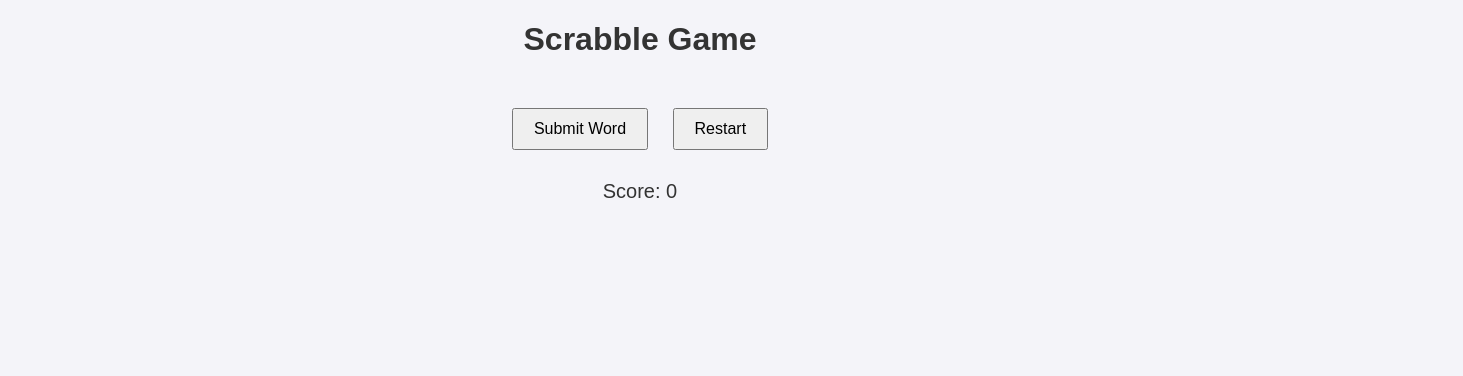
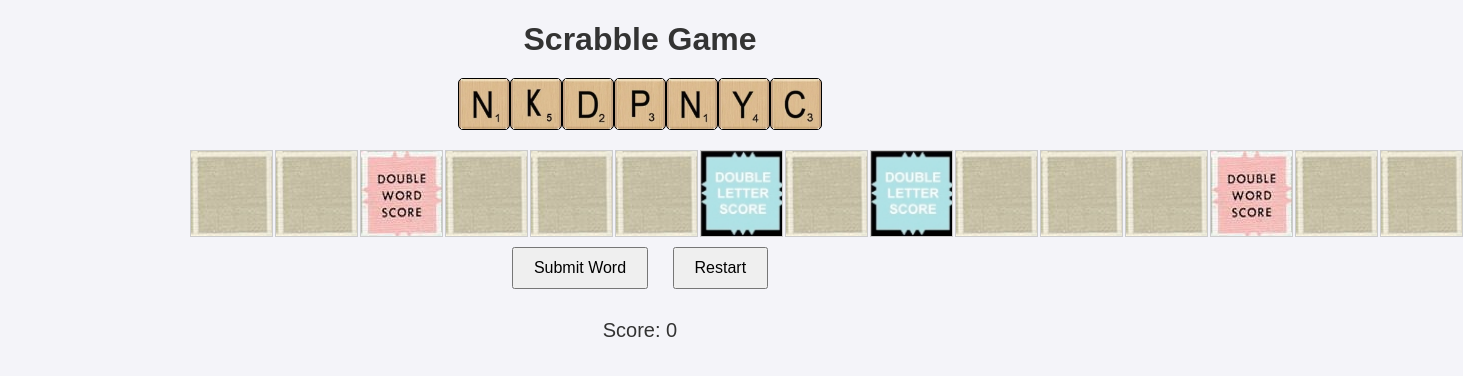
Before and after one commit to gutzq/Homework5, a plain HTML site: page main.html in a window 1280 px wide. Shown: the whole page, 1463 px wide, since content can reach past the window. Drawn offline with nearby package versions, Linux system fonts and the light colour scheme; files that its build step writes are made by us from their sources.

Commit message:
Update main.html

```diff
--- a/main.html
+++ b/main.html
@@ -11,7 +11,7 @@ email: ryan_gutierrez@uml.student.edu
     <meta charset="UTF-8">
     <meta name="viewport" content="width=device-width, initial-scale=1.0">
     <title>Scrabble Game</title>
-    <link rel="stylesheet" href="css/styles.css">
+    <link rel="stylesheet" href="styles.css">
     <script src="https://code.jquery.com/jquery-3.6.0.min.js"></script>
     <script src="https://code.jquery.com/ui/1.12.1/jquery-ui.min.js"></script>
 </head>
@@ -26,6 +26,6 @@ email: ryan_gutierrez@uml.student.edu
 
     <div id="scoreBoard">Score: 0</div>
 
-    <script src="js/scrabble.js"></script>
+    <script src="scrabble.js"></script>
 </body>
 </html>
```
